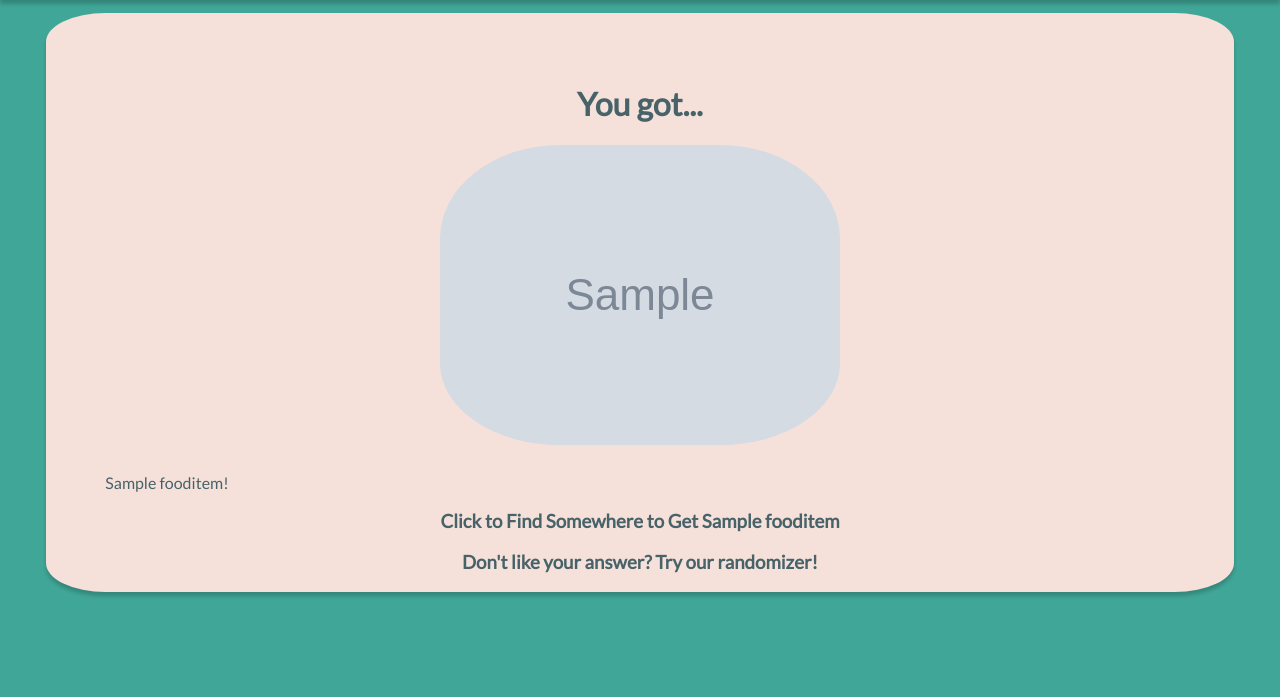
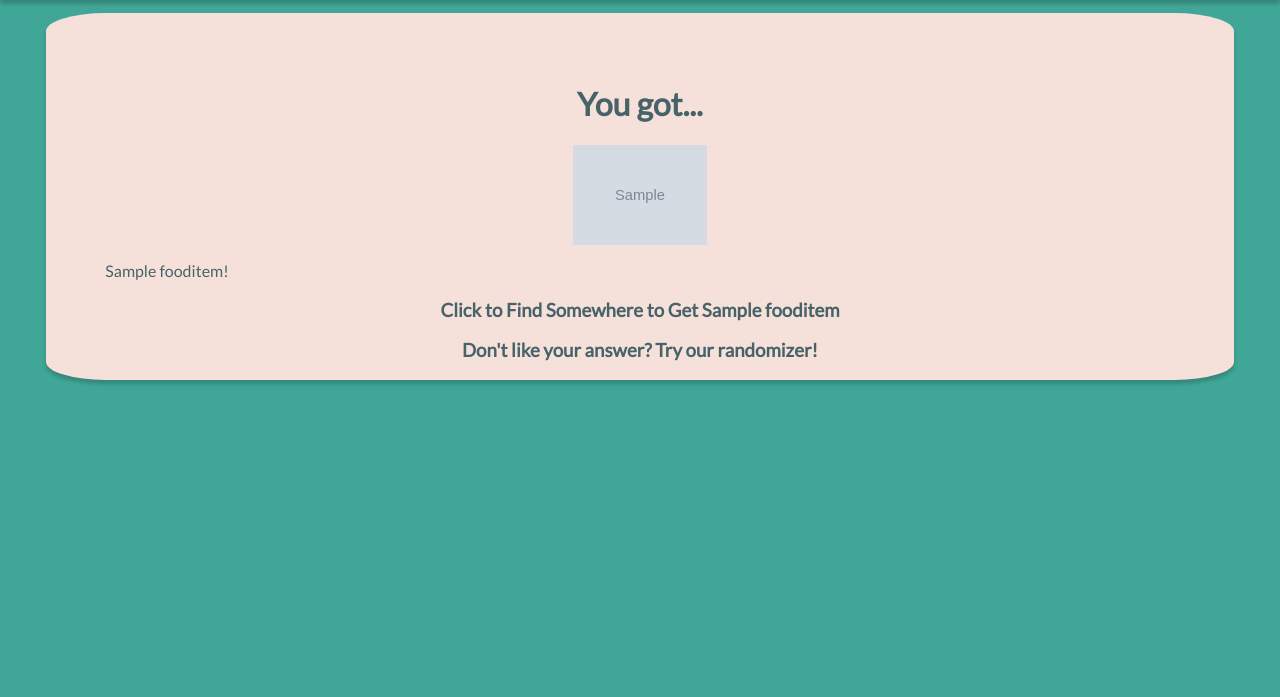
Before and after one commit to ditulliojx2693/Kravings, a Python web app: template templates/results.html in a window 1280 px wide. Shown: the part 57-754 px from the top of the page. Run offline with Jinja, Linux system fonts and the light colour scheme; the template is opened without the code that fills it: most values are stand-ins (such as "Sample title", 1, 10 or a date in 2020); grey boxes marked "Sample" are stand-in pictures.

Commit message:
formatting

```diff
--- a/stylesheets/style.css
+++ b/stylesheets/style.css
@@ -201,3 +201,9 @@ html{
   font-size: 18px;
   padding-top: 2%;
 }
+.foodDisplay{
+  height: 100px;
+  display: block;
+  margin-left: auto;
+  margin-right:auto;
+}
--- a/templates/results.html
+++ b/templates/results.html
@@ -16,13 +16,13 @@
   <body>
     <div class="home">
       <h1 class="topic">You got...</h1>
-      <img src="{{img}}" alt="food_image" id="logo">
+      <img src="{{img}}" alt="food_image" class="foodDisplay">
       <p class="homeText">{{fooditem}}!</p>
       <center><h3>Click to Find Somewhere to Get {{fooditem}}</h3></center>
       <center><h3> Don't like your answer? Try our randomizer! </h3></center>
     </div>
   </body>
   <div class="footer">
-    <p class="footerText" style="font-family: 'Lato', sans-serif;">Google CSSI 2019</p>
+    <p class="footerText">Google CSSI 2019</p>
   </div>
 </html>
```
